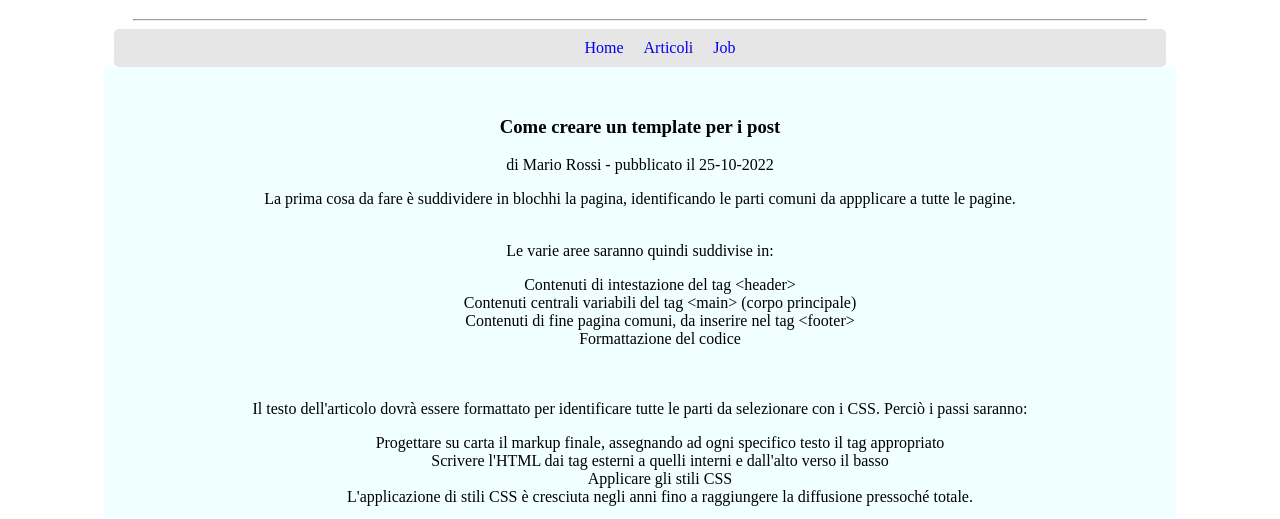
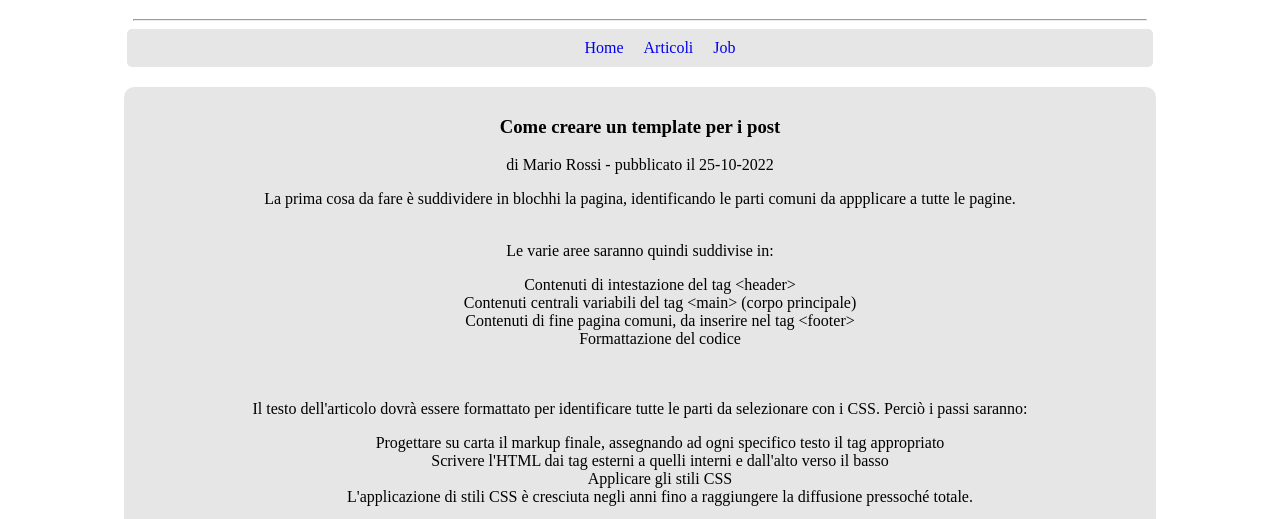
Before and after one commit to N1XIL9/U1-W1-D2, a plain HTML site: page index.html in a window 1280 px wide. Shown: the part 196-715 px from the top of the page. Drawn offline with Linux system fonts and the light colour scheme.

Commit message:
esercizio completo

```diff
--- a/style.css
+++ b/style.css
@@ -10,7 +10,7 @@ hr {
     width: 80%;
 }
 nav ul {
-    width: 80%;
+    width: 78%;
     margin: 0 auto;
     border-radius: 5px;
     display: flex;
@@ -28,10 +28,11 @@ nav ul li a {
 }
 
 main {
-    border-radius: 5px;
-    padding: 30px;
+    border-radius: 10px;
+    padding: 10px;
     margin: 0 auto;
-    background-color: azure;
+    margin-top: 20px;
+    background-color: rgb(230, 230, 230);
     text-align: center;
     justify-content: center;
     width: 80%;
```
